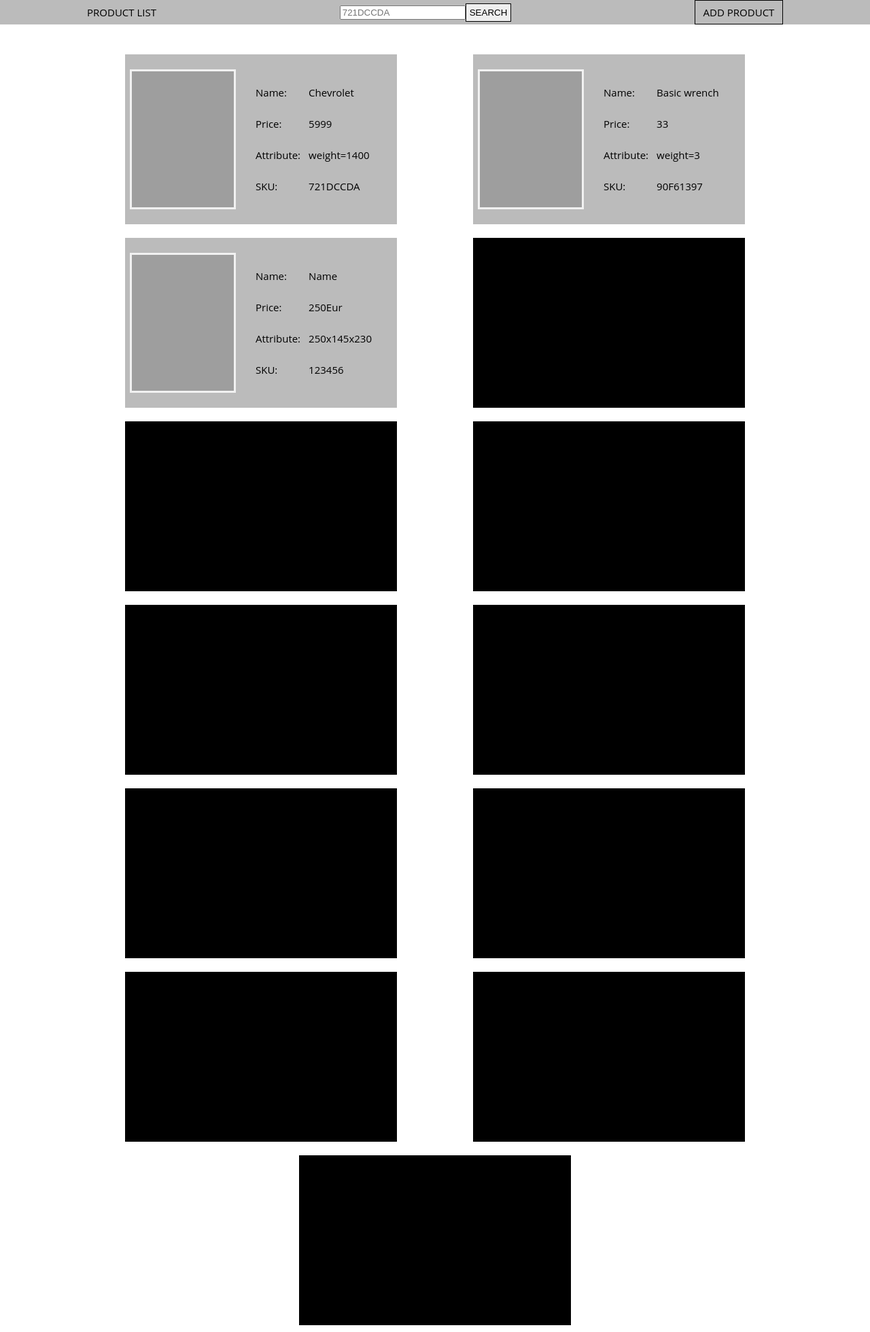
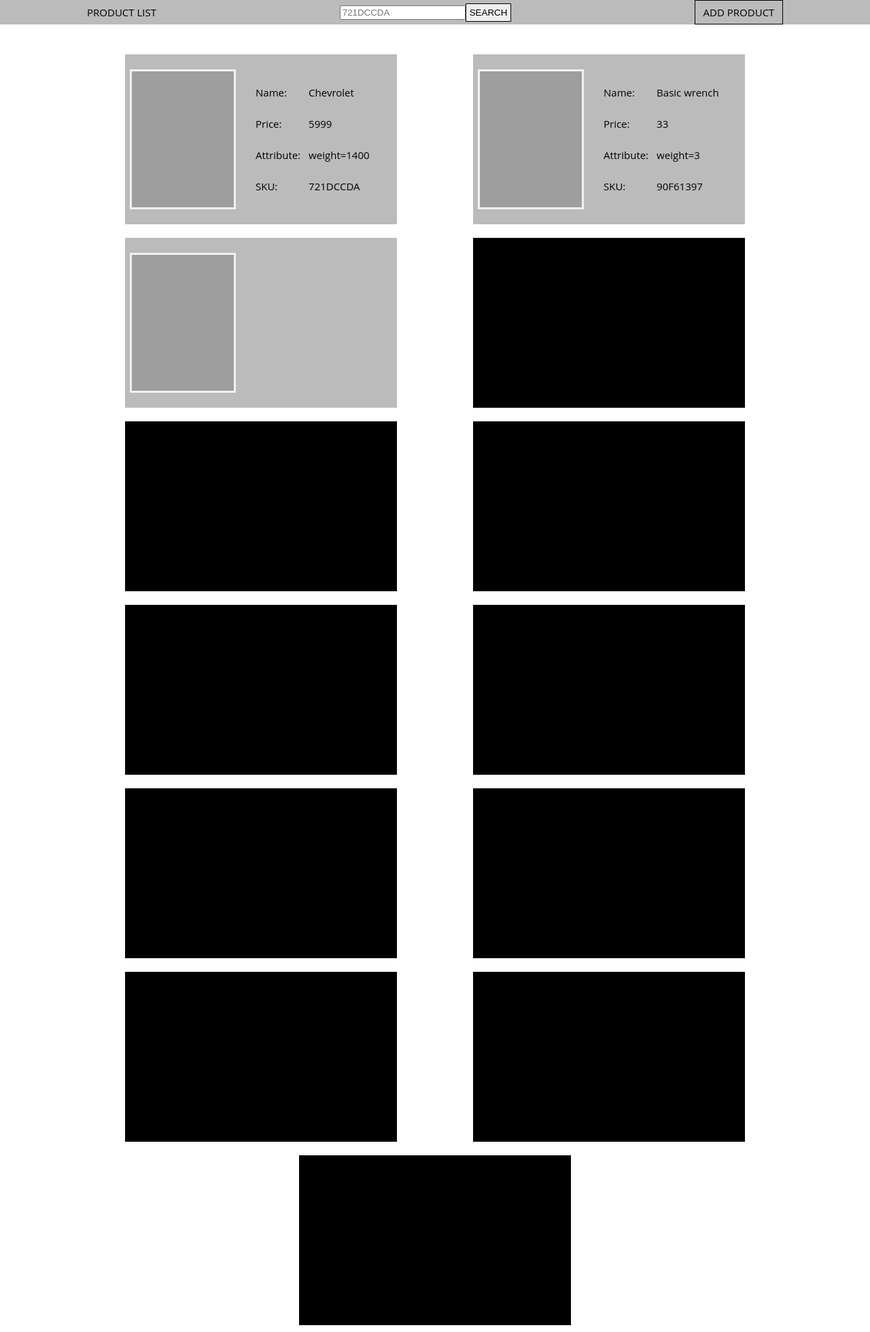
Before and after one commit to Nekolone/scandiweb-php-app, a PHP site: page /project/main.php?search=721DCCDA in a window 1280 px wide. Shown: the whole page at 68% size. Run offline with PHP 8.4, Linux system fonts and the light colour scheme; data comes from the database, SQL or seed files in the repository; style sheets or scripts are compiled from the project's sources; grey boxes are pictures that could not be loaded.

Commit message:
smell fixes again

```diff
--- a/project/main.php
+++ b/project/main.php
@@ -26,28 +26,6 @@
                     <a href="#">
                         <img src="https://sun1-21.userapi.com/zRvW6840WZKmcBKkUblIFCYM-SA698L2SSXh6w/N0DwuwKHmtM.jpg"
                              alt="pic"></a>
-                    <div>
-                        <table>
-                            <tbody>
-                            <tr>
-                                <td><span>Name:</span></td>
-                                <td><span>Name</span></td>
-                            </tr>
-                            <tr>
-                                <td><span>Price:</span></td>
-                                <td><span>250Eur</span></td>
-                            </tr>
-                            <tr>
-                                <td><span>Attribute:</span></td>
-                                <td><span>250x145x230</span></td>
-                            </tr>
-                            <tr>
-                                <td><span>SKU:</span></td>
-                                <td><span>123456</span></td>
-                            </tr>
-                            </tbody>
-                        </table>
-                    </div>
                 </div>
                 <div class="test__box">1</div>
                 <div class="test__box">1</div>
--- a/project/support_files/DataAccessService.php
+++ b/project/support_files/DataAccessService.php
@@ -43,7 +43,7 @@
         $this->mysqli->query("SET NAMES 'utf8'");
     }
 
-    function __destruct()
+    public function __destruct()
     {
         $this->mysqli->close();
     }
```
